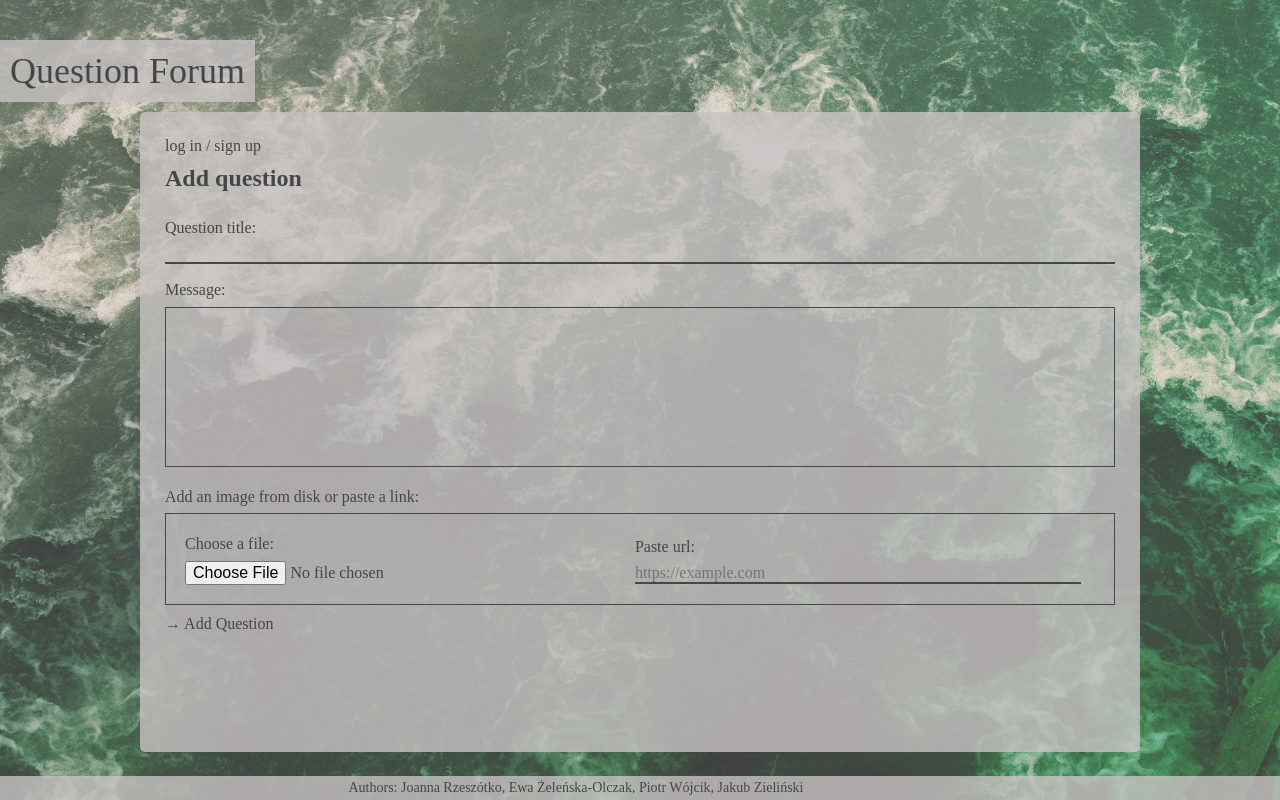
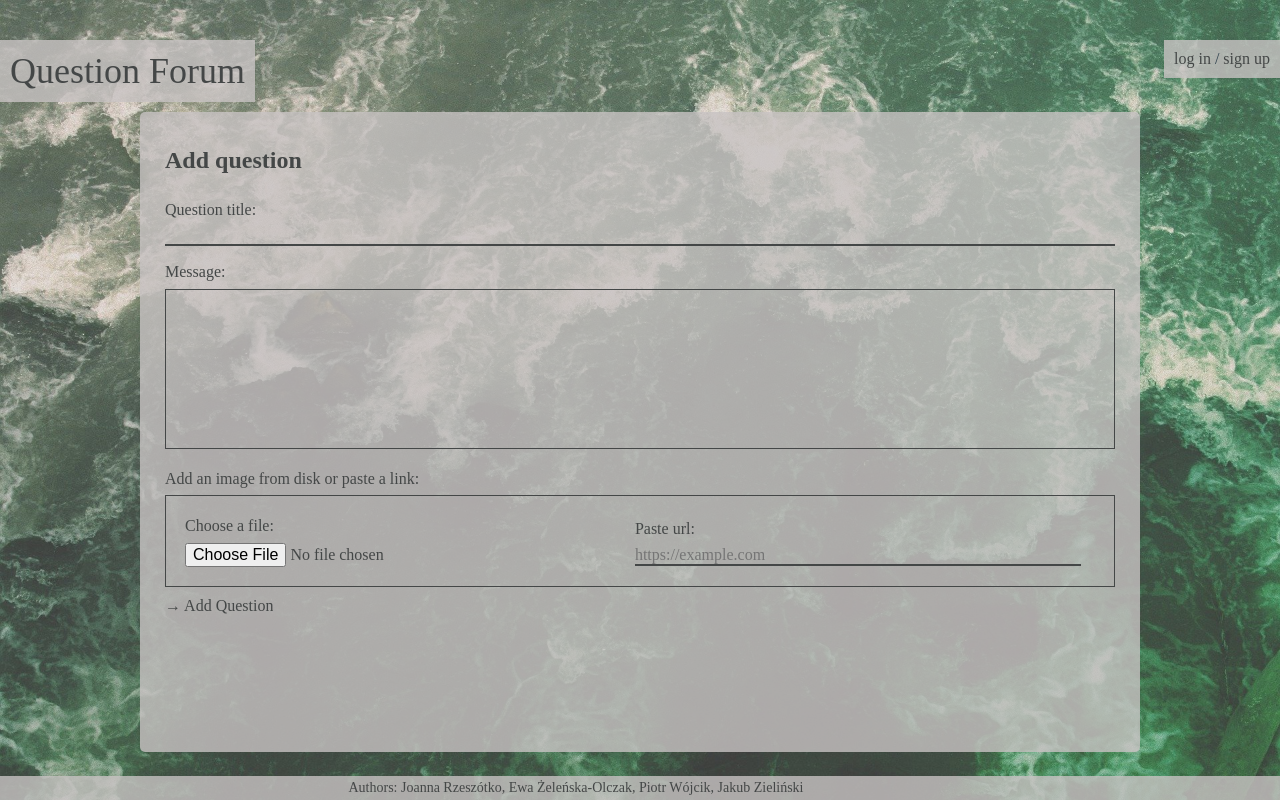
Before and after one commit to Pietrus914/Ask-mate, a Flask app: page /add in a window 1280 px wide. Run offline with Flask 2, Linux system fonts and the light colour scheme; some libraries are stand-ins or nearby versions.

Commit message:
add id for sign up button

```diff
--- a/static/css/main.css
+++ b/static/css/main.css
@@ -47,6 +47,15 @@ header {
     position: fixed;
     top: 0;
     left: 0;
+}
+#signup {
+    background-color: rgba(200, 195, 195, 0.8);
+    padding: 10px;
+    margin-top: 5vh;
+    color: #31434f;
+    position: fixed;
+    top: 0;
+    right: 0;
 }
 
 h2 {
```
